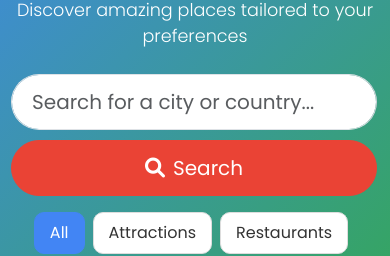
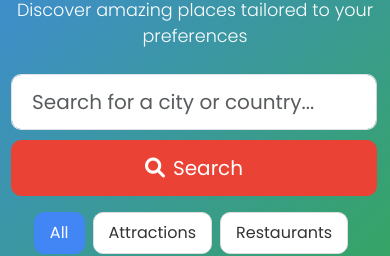
Before and after one commit to coderlawa/milestoneTwo, a website with bundled scripts: page index.html in a window 390 px wide. Shown: the part 256-512 px from the top of the page. Built offline with nearby package versions, Linux system fonts and the light colour scheme.

Commit message:
search bar styled correctly

```diff
--- a/assets/css/index.css
+++ b/assets/css/index.css
@@ -176,13 +176,13 @@ body.page-transition {
 
     .search-input {
         width: 100%    !important;;
-        border-radius: 30px !important;
+        border-radius: 10px !important;
         margin-bottom: 10px;
         border-right: 1px solid #ced4da !important;
     }
 
     .search-btn {
-        border-radius: 30px !important;
+        border-radius: 10px !important;
         width: 100%;
     }
 
```
